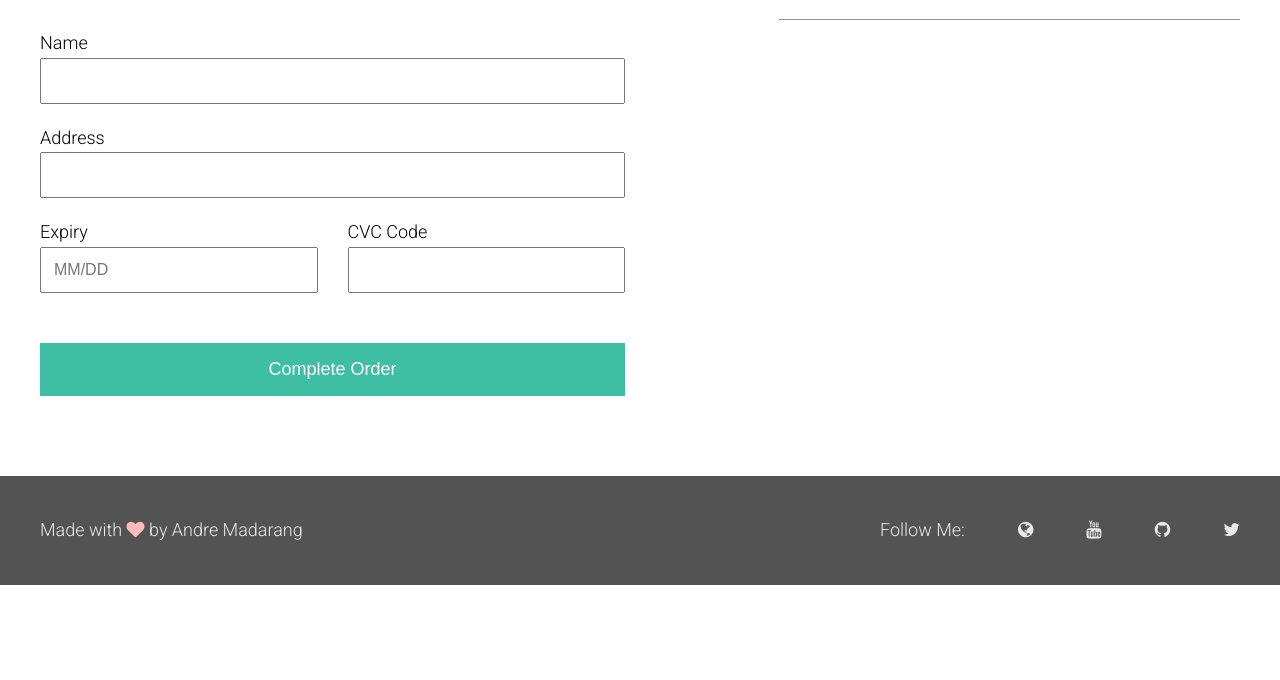
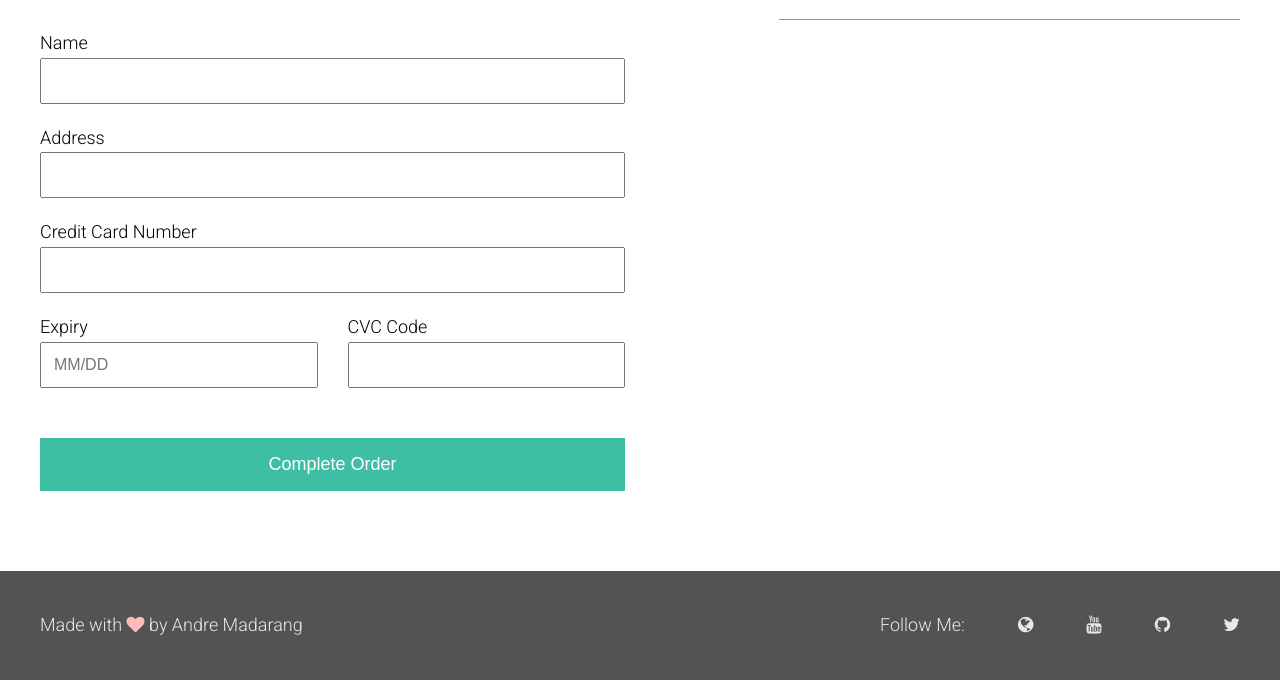
Before and after one commit to IoriK1020/laravel-ecommerce-example, a Laravel app: page /checkout in a window 1280 px wide. Shown: the part 852-1532 px from the top of the page. Before the commit the page ends 1437 px from the top, so only its background shows below. Run offline with Laravel 8, Linux system fonts and the light colour scheme; settings files or empty folders that the repository lacks are supplied.

Commit message:
add cc number field

```diff
--- a/resources/views/checkout.blade.php
+++ b/resources/views/checkout.blade.php
@@ -62,6 +62,11 @@
                     <div class="form-group">
                         <label for="address">Address</label>
                         <input type="text" class="form-control" id="address" name="address" value="">
+                    </div>
+
+                    <div class="form-group">
+                        <label for="cc-number">Credit Card Number</label>
+                        <input type="text" class="form-control" id="cc-number" name="cc-number" value="">
                     </div>
 
                     <div class="half-form">
```
